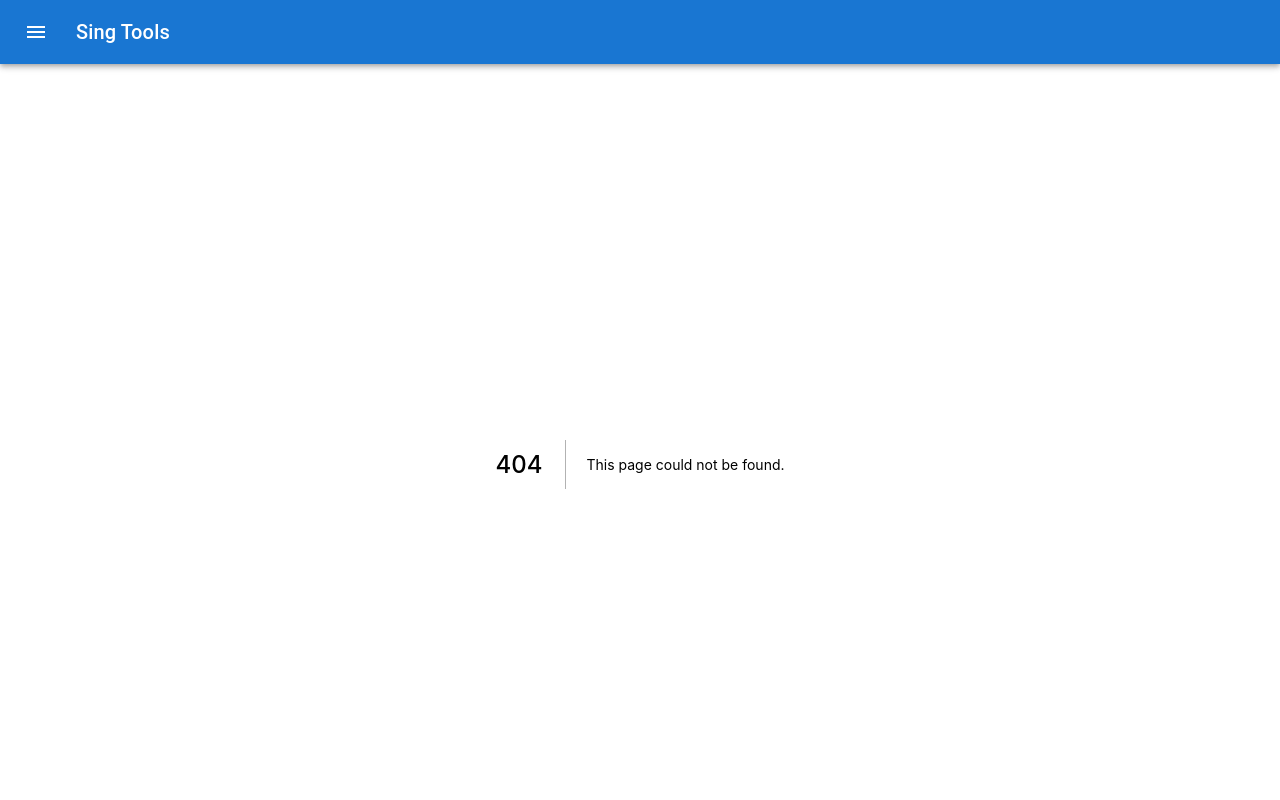
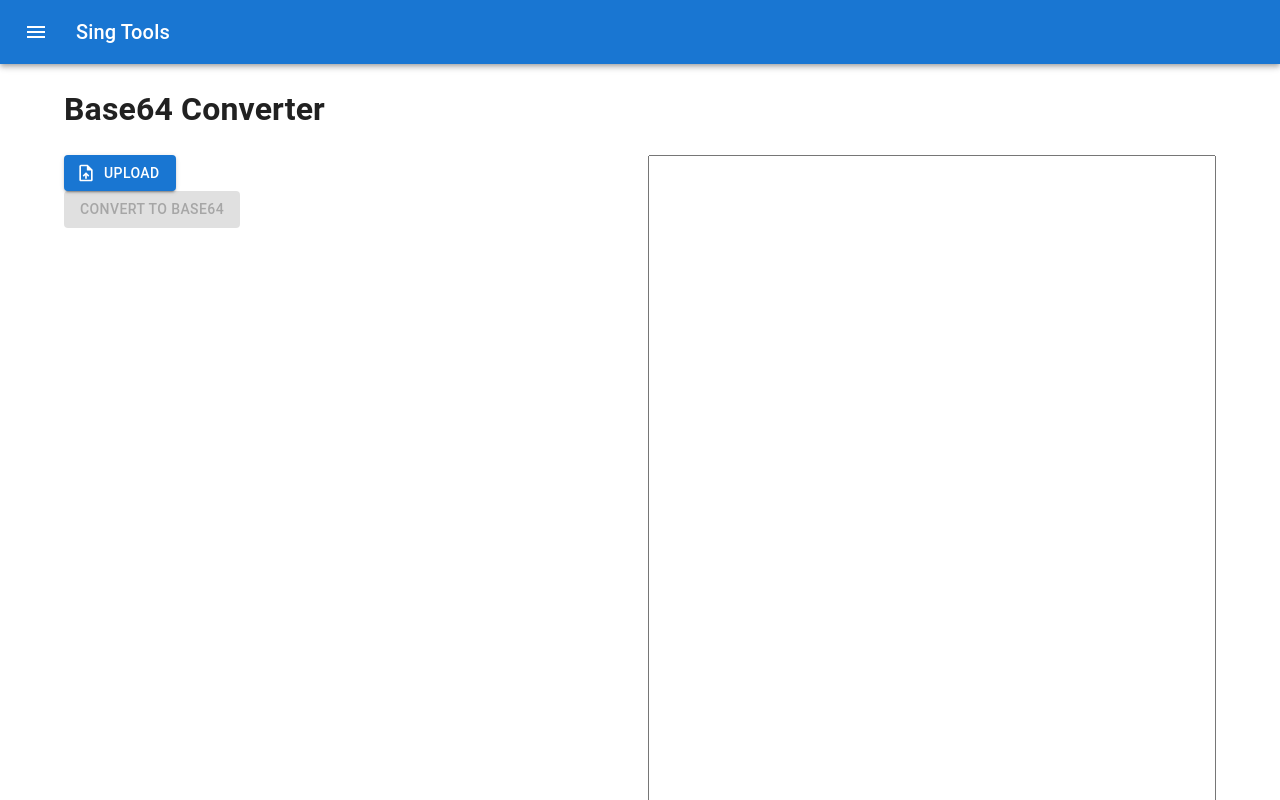
Before and after one commit to singyim817/UsefulTools, a Next.js app: page /base64 in a window 1280 px wide. Before the commit this address had no page. Shown: the top 800 px of the page. Built offline with nearby package versions, Linux system fonts and the light colour scheme.

Commit message:
add base64 converter

```diff
--- a/components/navbar.js
+++ b/components/navbar.js
@@ -31,31 +31,29 @@ export default function BasicAppBar({ children }) {
 
   const list = () => (
     <Box
-      sx={250}
+    //   sx={250}
       role="presentation"
       onClick={toggleDrawer('left', false)}
       onKeyDown={toggleDrawer('left', false)}
     >
       <List>
-        {['Inbox', 'Starred', 'Send email', 'Drafts'].map((text, index) => (
-          <ListItem button key={text}>
+        <ListItem button key='item-base64' component={Link} href="/base64">
             <ListItemIcon>
-              {index % 2 === 0 ? <InboxIcon /> : <MailIcon />}
+                <MailIcon />
             </ListItemIcon>
-            <ListItemText primary={text} />
-          </ListItem>
-        ))}
+            <ListItemText primary={'Base64 Converter'} />
+        </ListItem>
         <ListItem button key='item-jsonlint' component={Link} href="/jsonlint">
             <ListItemIcon>
                 <InboxIcon />
             </ListItemIcon>
             <ListItemText primary={'JSON Lint'} />
-          </ListItem>
+        </ListItem>
 
       </List>
 
       <Divider />
-      <List>
+      {/* <List>
         {['All mail', 'Trash', 'Spam'].map((text, index) => (
           <ListItem button key={text}>
             <ListItemIcon>
@@ -64,7 +62,7 @@ export default function BasicAppBar({ children }) {
             <ListItemText primary={text} />
           </ListItem>
         ))}
-      </List>
+      </List> */}
     </Box>
   );
 
--- a/package.json
+++ b/package.json
@@ -12,9 +12,12 @@
     "@emotion/react": "^11.6.0",
     "@emotion/server": "^11.4.0",
     "@emotion/styled": "^11.6.0",
+    "@material-ui/core": "^4.12.3",
+    "@material-ui/icons": "^4.11.2",
     "@mui/core": "^5.0.0-alpha.54",
     "@mui/icons-material": "^5.0.0-rc.1",
     "@mui/material": "^5.0.0-rc.1",
+    "material-ui-dropzone": "^3.5.0",
     "next": "12.0.4",
     "react": "17.0.2",
     "react-dom": "17.0.2"
--- /dev/null
+++ b/pages/base64.js
@@ -0,0 +1,90 @@
+import * as React from "react";
+import IconButton from '@mui/material/IconButton';
+import { styled } from '@mui/material/styles';
+
+import Button from "@mui/material/Button";
+import Container from "@mui/material/Container";
+import CssBaseline from "@mui/material/CssBaseline";
+import Grid from "@mui/material/Grid";
+import TextareaAutosize from "@mui/material/TextareaAutosize";
+import ContentCopyIcon from '@mui/icons-material/ContentCopy';
+import UploadFileIcon from '@mui/icons-material/UploadFile';
+
+function Base64Converter() {
+
+  const [valueAfter, setValueAfter] = React.useState("");
+  const [files, setFile] = React.useState([]);
+
+  const handleChange = (event) => {
+    setFile(event.target.files);
+    console.log(event.target.files);
+  };
+
+  const convertToBase64 = () => {
+    try {
+
+      var reader = new FileReader();
+      reader.readAsDataURL(files[0]);
+      reader.onload = function () {
+        const base64String = reader.result
+        .replace("data:", "")
+        .replace(/^.+,/, "");
+        setValueAfter(base64String);
+      };
+      reader.onerror = function (error) {
+        console.log('Error: ', error);
+      };
+
+    } catch (e) {
+      console.log(e);
+      alert("error", e);
+    }
+  };
+
+  const Input = styled('input')({
+    display: 'none',
+  });
+
+  return (
+    <React.Fragment>
+      <CssBaseline />
+      <Container maxWidth="xl" fixed>
+        <h1>Base64 Converter</h1>
+
+        <Grid container spacing={2}>
+          <Grid item xs={6}>
+            <label htmlFor="contained-button-file">
+              <Input accept="*" id="contained-button-file" type="file" onChange={handleChange}/>
+              <Button variant="contained" component="span" startIcon={<UploadFileIcon />}>
+                Upload
+              </Button>
+            </label>
+
+            <Grid container spacing={2}>
+              <Grid item xs={12}>
+                <Button variant="contained" onClick={convertToBase64} disabled={files.length <= 0}>
+                  Convert To Base64
+                </Button>
+              </Grid>
+            </Grid>
+          </Grid>
+          <Grid item xs={6}>
+            <TextareaAutosize
+							minRows={3}
+							style={{ width: '100%', height: '60vh' }}
+							value={valueAfter}
+              readOnly
+						/>
+            <Grid item xs={12}>
+              <Button variant="contained" onClick={() => navigator.clipboard.writeText(valueAfter)} disabled={valueAfter.length <= 0}>
+                <ContentCopyIcon />Copy
+              </Button>
+            </Grid>
+          </Grid>
+        </Grid>
+      </Container>
+    </React.Fragment>
+  );
+}
+
+export default Base64Converter;
```
Also changed, not shown: pages/jsonlint.js (+10 -13 lines), 1 other file (tests, documents, lock files or other folders).
